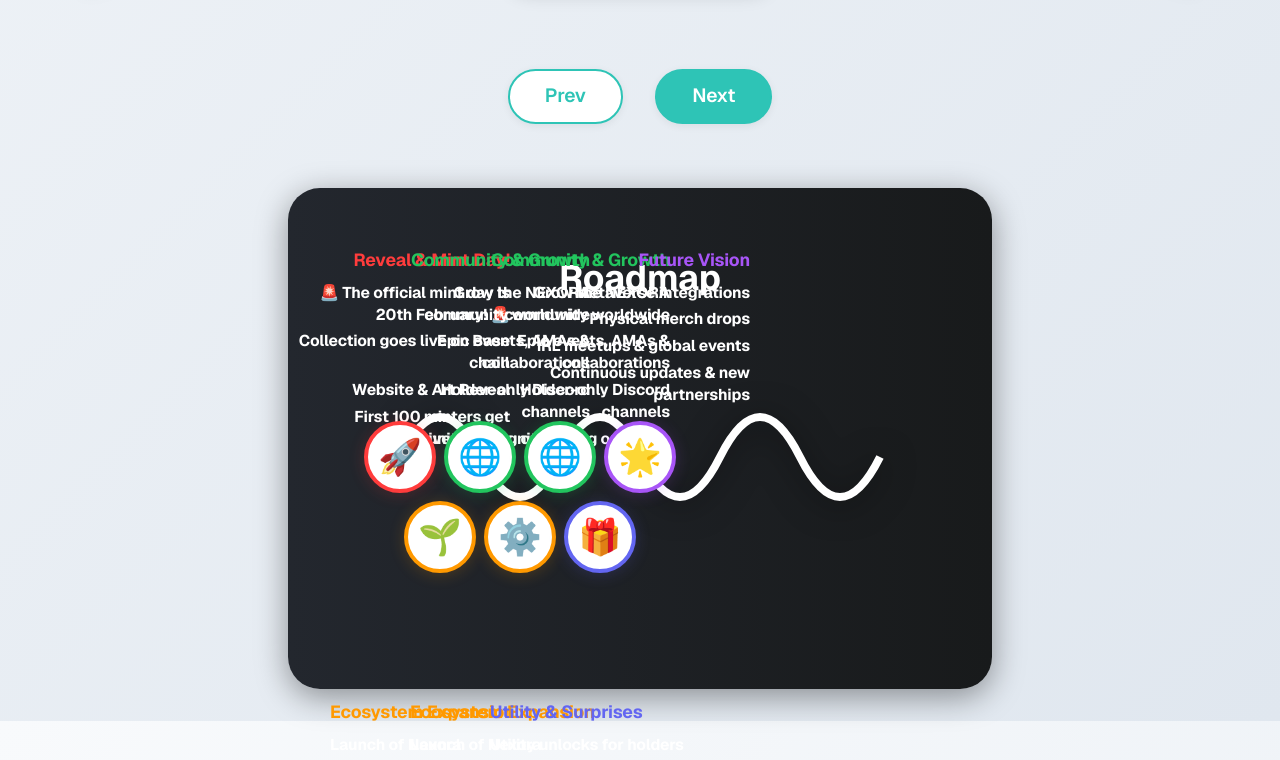
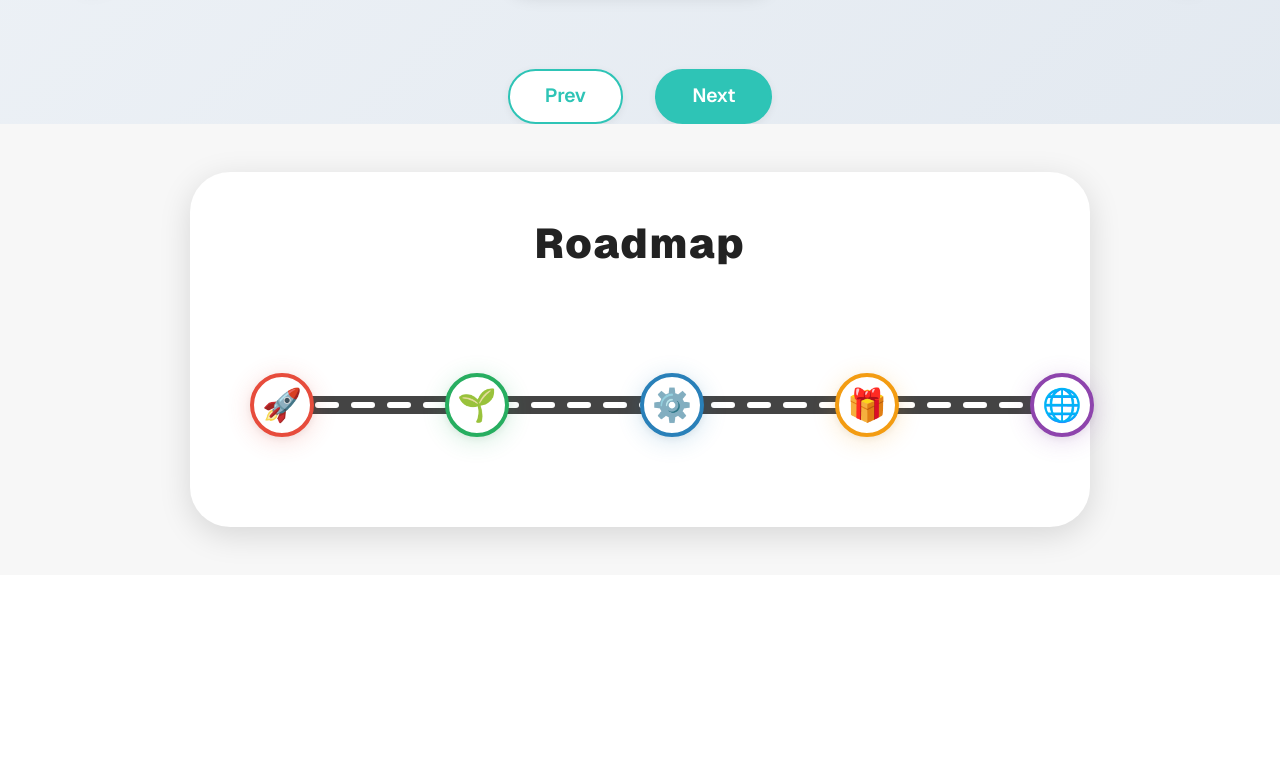
Before and after one commit to nerdyfiroz/nexora-base, a Next.js app: page / in a window 1280 px wide. Shown: the part 1934-2694 px from the top of the page. After the commit the page ends 2509 px from the top, so only its background shows below. Built offline with nearby package versions, Linux system fonts and the light colour scheme.

Commit message:
Rewrite roadmap as straight line with clickable milestones and animated details

```diff
--- a/src/app/RoadmapFlow.js
+++ b/src/app/RoadmapFlow.js
@@ -1,225 +1,154 @@
 "use client";
-import React, { useRef, useEffect, useState } from "react";
+import React from "react";
 
-function RoadmapFlow() {
 const milestones = [
     {
       icon: "🚀",
       title: "Reveal & Mint Day!",
-    desc: [
-      "🚨 The official mint day is 20th February! 🚨",
-      "Collection goes live on Base chain",
-      "Website & Art Reveal",
-      "First 100 minters get exclusive OG role"
-    ],
-    color: "#ff3c3c"
+      desc: "The official mint day is 20th February! Collection goes live on Base chain. Website & Art Reveal. First 100 minters get exclusive OG role.",
+      color: "#e74c3c"
     },
     {
       icon: "🌱",
       title: "Ecosystem Expansion",
-    desc: [
-      "Launch of Nexora marketplace",
-      "Integration with partner dApps",
-      "Onboarding new artists & creators",
-      "Expanding utility for holders"
-    ],
-    color: "#ff9900"
+      desc: "Launch of Nexora marketplace. Integration with partner dApps. Onboarding new artists & creators. Expanding utility for holders.",
+      color: "#27ae60"
+    },
+    {
+      icon: "⚙️",
+      title: "Utility & Surprises",
+      desc: "Utility unlocks for holders. Airdrops & secret rewards. Nexora digital collectible experiences.",
+      color: "#2980b9"
+    },
+    {
+      icon: "🎁",
+      title: "Community & Growth",
+      desc: "Grow the NEXORA community worldwide. Epic events, AMAs & collaborations. Holder-only Discord channels.",
+      color: "#f39c12"
     },
     {
       icon: "🌐",
-    title: "Community & Growth",
-    desc: [
-      "Grow the NEXORA community worldwide",
-      "Epic events, AMAs & collaborations",
-      "Holder-only Discord channels",
-      "Community voting on future features"
-    ],
-    color: "#22c55e"
-  },
-    {
-      icon: "⚙️", color: "#ff9900", title: "Ecosystem Expansion",
-      desc: [
-        "Launch of Nexora marketplace",
-        "Integration with partner dApps",
-        "Onboarding new artists & creators",
-        "Expanding utility for holders"
-      ]
-    },
-    {
-      icon: "🌐", color: "#22c55e", title: "Community & Growth",
-      desc: [
-        "Grow the NEXORA community worldwide",
-        "Epic events, AMAs & collaborations",
-        "Holder-only Discord channels",
-        "Community voting on future features"
-      ]
-    },
-    {
-      icon: "🎁", color: "#6366f1", title: "Utility & Surprises",
-      desc: [
-        "Utility unlocks for holders",
-        "Airdrops & secret rewards",
-        "Nexora digital collectible experiences",
-        "Teasers for next-gen roadmap (Q2 2026)"
-      ]
-    },
-    {
-      icon: "🌟", color: "#a855f7", title: "Future Vision",
-      desc: [
-        "Metaverse integrations",
-        "Physical merch drops",
-        "IRL meetups & global events",
-        "Continuous updates & new partnerships"
-      ]
+      title: "Future Vision",
+      desc: "Metaverse integrations. Physical merch drops. IRL meetups & global events. Continuous updates & new partnerships.",
+      color: "#8e44ad"
     }
   ];
 
-  // Animation state
-  const [visible, setVisible] = useState(Array(milestones.length).fill(false));
-  const sectionRef = useRef();
 
-  useEffect(() => {
-    const handleScroll = () => {
-      if (!sectionRef.current) return;
-      const rect = sectionRef.current.getBoundingClientRect();
-      milestones.forEach((_, i) => {
-        const milestone = document.getElementById(`roadmap-milestone-${i}`);
-        if (milestone) {
-          const mRect = milestone.getBoundingClientRect();
-          if (mRect.top < window.innerHeight - 100) {
-            setVisible(v => {
-              const nv = [...v]; nv[i] = true; return nv;
-            });
-          }
-        }
-      });
-    };
-    window.addEventListener("scroll", handleScroll);
-    handleScroll();
-    return () => window.removeEventListener("scroll", handleScroll);
-  }, []);
+  const svgWidth = 900;
+  const svgHeight = 180;
+  const leftPad = 60;
+  const rightPad = 60;
+  const lineY = svgHeight / 2;
+  const step = (svgWidth - leftPad - rightPad) / (milestones.length - 1);
+  const pinPositions = Array.from({ length: milestones.length }, (_, i) => ({
+    x: leftPad + i * step,
+    y: lineY
+  }));
 
-  // Responsive SVG and layout
-  const isMobile = typeof window !== "undefined" && window.innerWidth < 600;
-  const svgWidth = isMobile ? 320 : 640;
-  const svgHeight = isMobile ? 320 : 320;
-  const path = isMobile
-    ? "M 40 120 Q 70 40 100 120 Q 130 200 160 120 Q 190 40 220 120 Q 250 200 280 120 Q 310 40 340 120"
-    : "M 80 120 Q 120 40 160 120 Q 200 200 240 120 Q 280 40 320 120 Q 360 200 400 120 Q 440 40 480 120 Q 520 200 560 120";
-  const positions = isMobile
-    ? [
-        { x: 40, y: 120 },
-        { x: 70, y: 200 },
-        { x: 100, y: 120 },
-        { x: 130, y: 200 },
-        { x: 160, y: 120 },
-        { x: 190, y: 200 },
-        { x: 220, y: 120 }
-      ]
-    : [
-        { x: 80, y: 120 },
-        { x: 120, y: 200 },
-        { x: 160, y: 120 },
-        { x: 200, y: 200 },
-        { x: 240, y: 120 },
-        { x: 280, y: 200 },
-        { x: 320, y: 120 }
-      ];
 
+import { useState } from "react";
+
+function RoadmapFlow() {
+  const [active, setActive] = useState(null);
   return (
-    <section
-      ref={sectionRef}
-      className="nexora-roadmap-flow"
+    <section style={{
+      width: "100%",
+      display: "flex",
+      justifyContent: "center",
+      alignItems: "center",
+      background: "#f7f7f7",
+      padding: "3rem 0"
+    }}>
+      <div style={{
+        background: "#fff",
+        borderRadius: "2.5rem",
+        boxShadow: "0 8px 32px #0002",
+        padding: "2.5rem 2rem 2rem 2rem",
+        maxWidth: svgWidth,
+        width: "100%",
+        position: "relative"
+      }}>
+        <h2 style={{
+          textAlign: "center",
+          fontSize: "2.6rem",
+          fontWeight: 900,
+          marginBottom: "2.5rem",
+          color: "#222",
+          letterSpacing: "0.04em"
+        }}>Roadmap</h2>
+        <div style={{ position: "relative", width: svgWidth, height: svgHeight, margin: "0 auto" }}>
+          {/* Straight line path */}
+          <svg width={svgWidth} height={svgHeight} style={{ position: "absolute", left: 0, top: 0, zIndex: 1 }}>
+            <line x1={leftPad} y1={lineY} x2={svgWidth - rightPad} y2={lineY} stroke="#444" strokeWidth={18} strokeLinecap="round" />
+            <line x1={leftPad} y1={lineY} x2={svgWidth - rightPad} y2={lineY} stroke="#fff" strokeWidth={6} strokeDasharray="18 18" strokeLinecap="round" />
+            {/* Arrowhead */}
+            <polygon points={`${svgWidth - rightPad - 10},${lineY - 18} ${svgWidth - rightPad + 30},${lineY} ${svgWidth - rightPad - 10},${lineY + 18}`} fill="#444" />
+          </svg>
+          {/* Milestone pins */}
+          {milestones.map((m, i) => {
+            const pin = pinPositions[i];
+            return (
+              <div
+                key={i}
                 style={{
-        minHeight: svgHeight + 120,
-        position: "relative",
-        margin: "4rem auto 2rem auto",
-        maxWidth: svgWidth + 160,
-        borderRadius: "2rem",
-        boxShadow: "0 8px 32px #0006",
-        background: "linear-gradient(90deg, #23272e 0%, #181a1b 100%)",
+                  position: "absolute",
+                  left: pin.x - 32,
+                  top: pin.y - 32,
+                  width: 64,
+                  height: 64,
+                  background: "#fff",
+                  borderRadius: "50%",
+                  boxShadow: `0 4px 24px ${m.color}33, 0 2px 8px #0001`,
+                  border: `4px solid ${m.color}`,
+                  display: "flex",
+                  alignItems: "center",
+                  justifyContent: "center",
+                  fontSize: "2rem",
+                  fontWeight: 700,
+                  zIndex: 3,
+                  cursor: "pointer",
+                  transition: "transform 0.2s cubic-bezier(.68,-0.55,.27,1.55), box-shadow 0.2s",
+                  transform: active === i ? "scale(1.15)" : "scale(1)"
+                }}
+                onClick={() => setActive(i)}
+                title={m.title}
+              >
+                {m.icon}
+              </div>
+            );
+          })}
+          {/* Animated milestone details */}
+          {active !== null && (
+            <div
+              style={{
+                position: "absolute",
+                left: pinPositions[active].x - 160,
+                top: pinPositions[active].y - 140,
+                width: 320,
+                minHeight: 120,
+                background: "#fff",
+                borderRadius: "1.2rem",
+                boxShadow: `0 8px 32px ${milestones[active].color}33, 0 2px 8px #0001`,
+                border: `3px solid ${milestones[active].color}`,
+                zIndex: 10,
+                padding: "1.2rem 1.5rem 1.2rem 1.5rem",
                 display: "flex",
                 flexDirection: "column",
                 alignItems: "center",
-        justifyContent: "center",
-        padding: isMobile ? "1rem" : "2rem"
+                animation: "fadeInUp 0.4s cubic-bezier(.68,-0.55,.27,1.55)",
+                color: milestones[active].color
               }}
+              onClick={() => setActive(null)}
             >
-      <h3 className="nexora-roadmap-title" style={{ color: "#fff", fontSize: isMobile ? "1.4rem" : "2.2rem", fontWeight: 700, textAlign: "center", margin: "2rem 0" }}>Roadmap</h3>
-      <div style={{ position: "relative", width: svgWidth, height: svgHeight }}>
-        <svg width={svgWidth} height={svgHeight} viewBox={`0 0 ${svgWidth} ${svgHeight}`} style={{ position: "absolute", left: 0, top: 0, zIndex: 2 }}>
-          {/* Horizontal S-curve path */}
-          {/* Snake road path, visually connecting all milestones */}
-          <path
-            d={isMobile
-              ? "M 40 120 Q 70 40 100 120 Q 130 200 160 120 Q 190 40 220 120 Q 250 200 280 120 Q 310 40 340 120"
-              : "M 80 120 Q 120 40 160 120 Q 200 200 240 120 Q 280 40 320 120 Q 360 200 400 120 Q 440 40 480 120 Q 520 200 560 120"}
-            stroke="#fff"
-            strokeWidth={isMobile ? 5 : 8}
-            fill="none"
-            style={{ filter: "drop-shadow(0 4px 16px #0008)" }}
-          />
-        </svg>
-        {/* Milestone details overlay with animation and improved spacing */}
-        {milestones.map((m, i) => {
-          // Alternate above (even) and below (odd)
-          const isAbove = i % 2 === 0;
-          const verticalOffset = isMobile ? 70 : 90;
-            return (
-              <div key={i}>
-                {/* Icon marker */}
-                <div
-                  id={`roadmap-milestone-${i}`}
-                  style={{
-                    position: "absolute",
-                    left: positions[i].x - (isMobile ? 24 : 36),
-                    top: positions[i].y - (isMobile ? 24 : 36),
-                    width: isMobile ? 48 : 72,
-                    height: isMobile ? 48 : 72,
-                    display: "flex",
-                    alignItems: "center",
-                    justifyContent: "center",
-                    zIndex: 4,
-                    background: "#fff",
-                    borderRadius: "50%",
-                    boxShadow: `0 2px 16px ${m.color}33`,
-                    border: `4px solid ${m.color}`,
-                    fontSize: isMobile ? "1.4rem" : "2.2rem",
-                    fontWeight: "bold"
-                  }}
-                >{m.icon}</div>
-                {/* Title and details, alternating above/below */}
-                <div
-                  style={{
-                    position: "absolute",
-                    left: positions[i].x - (isMobile ? 70 : 110),
-                    top: isAbove
-                      ? positions[i].y - verticalOffset - (isMobile ? 80 : 120)
-                      : positions[i].y + verticalOffset + (isMobile ? 48 : 72),
-                    width: isMobile ? 140 : 220,
-                    background: "none",
-                    padding: 0,
-                    zIndex: 3,
-                    color: m.color,
-                    fontWeight: 700,
-                    textAlign: isAbove ? "right" : "left",
-                    opacity: visible[i] ? 1 : 0,
-                    transform: visible[i] ? "translateY(0)" : "translateY(40px)",
-                    transition: "opacity 0.7s cubic-bezier(.68,-0.55,.27,1.55), transform 0.7s cubic-bezier(.68,-0.55,.27,1.55)"
-                  }}
-                >
-                  <div style={{ fontSize: isMobile ? "1rem" : "1.1rem", marginBottom: "0.5rem", color: m.color }}>{m.title}</div>
-                  <ul style={{ color: "#fff", fontSize: isMobile ? "0.92rem" : "0.98rem", margin: 0, paddingLeft: 0, background: "none", listStyle: "none" }}>
-                    {m.desc.map((d, j) => (
-                      <li key={j} style={{ marginBottom: "0.3rem", lineHeight: 1.4, textAlign: isAbove ? "right" : "left" }}>{d}</li>
-                    ))}
-                  </ul>
+              <div style={{ fontSize: "2.2rem", marginBottom: 8 }}>{milestones[active].icon}</div>
+              <div style={{ fontSize: "1.3rem", fontWeight: 800, marginBottom: 8, color: milestones[active].color }}>{milestones[active].title}</div>
+              <div style={{ color: "#444", fontWeight: 500, fontSize: "1.08rem", textAlign: "center" }}>{milestones[active].desc}</div>
+              <div style={{ fontSize: "0.95rem", color: "#888", marginTop: 10 }}>(Click anywhere to close)</div>
+            </div>
+          )}
         </div>
       </div>
-            );
-        })}
-      </div>
-
     </section>
   );
 }
```
Lines whose indentation alone changed are shown as unchanged.
